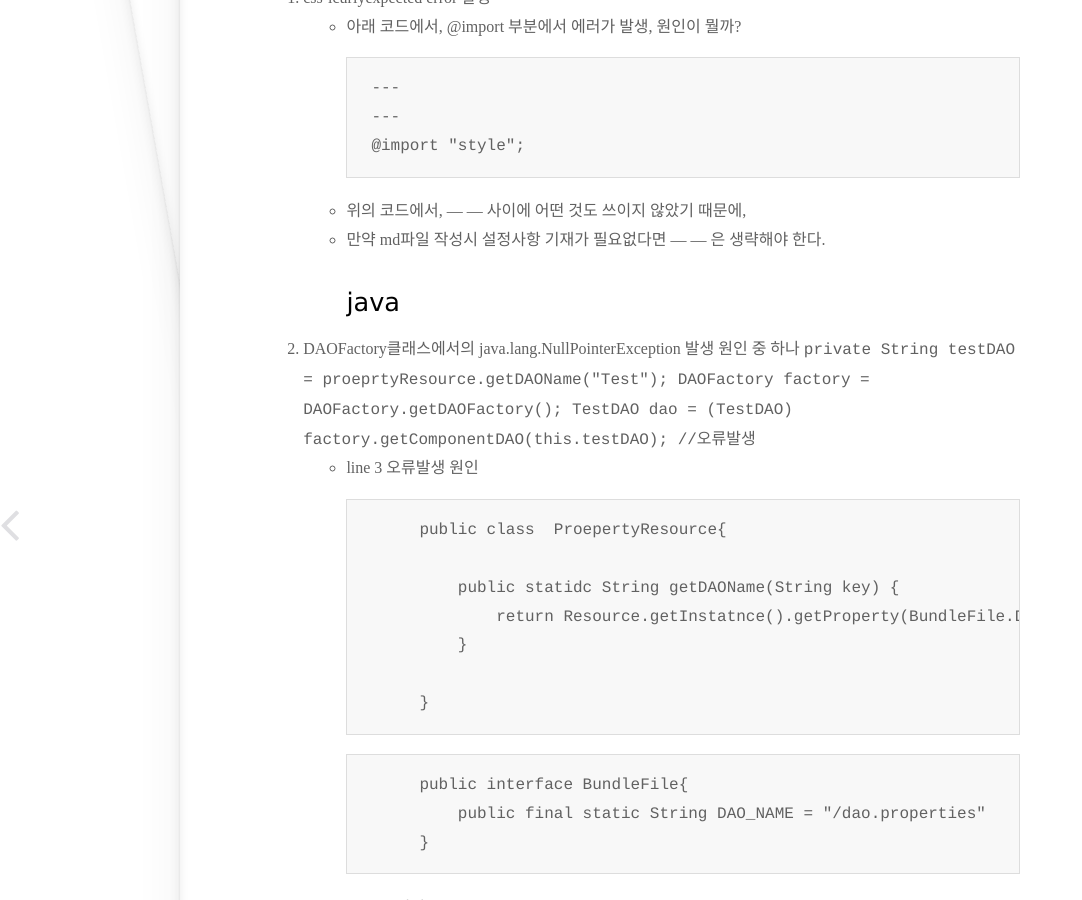
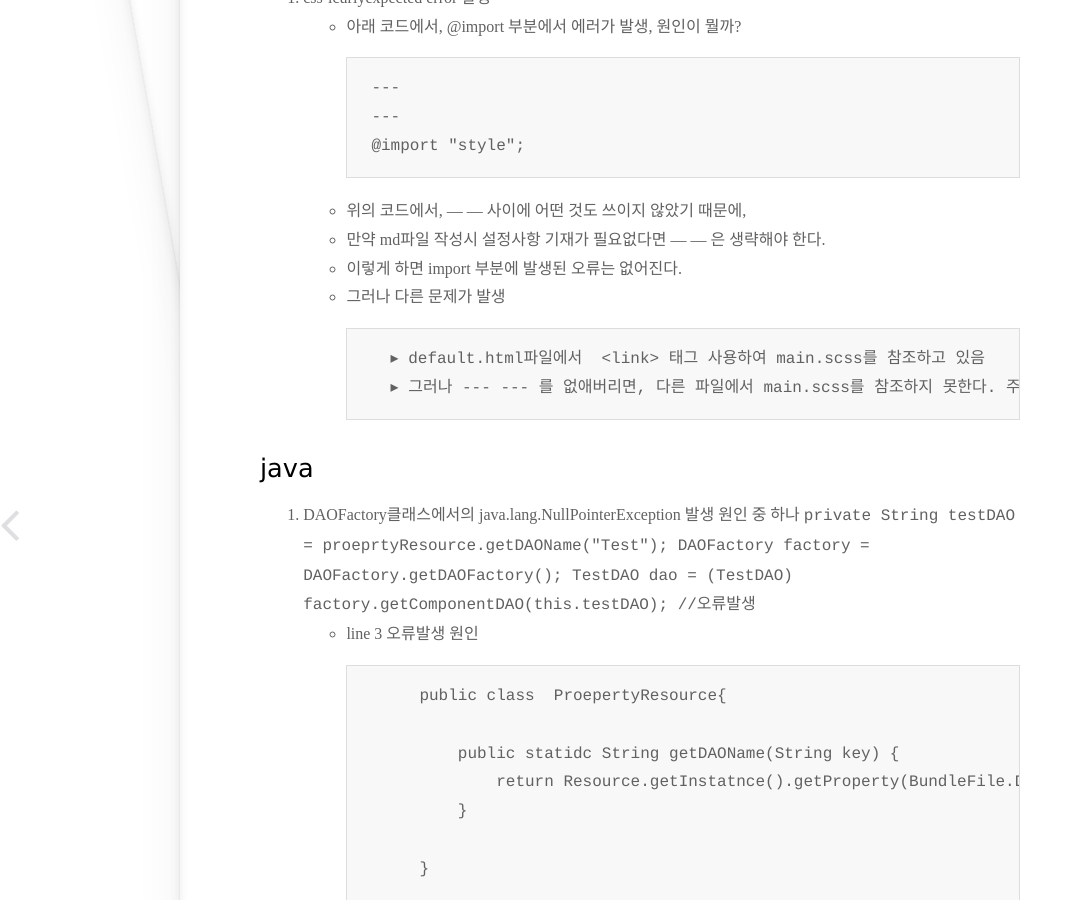
Before and after one commit to yunjj92/yunjj92.github.io, a Jekyll site: the page built from _posts/2022-10-11-workReport.md, in a window 1280 px wide and 900 px high, scrolled down 431 px. Shown: the whole window, without its empty margins (0-1082 px from the left). Built offline with Jekyll 4.4.1, drawn with Linux system fonts in a browser that asks for light colours.

Commit message:
modify 2022-10-11-workreport.md

````diff
--- a/_posts/2022-10-11-workReport.md
+++ b/_posts/2022-10-11-workReport.md
@@ -18,6 +18,13 @@
    ```
     - 위의 코드에서, --- --- 사이에 어떤 것도 쓰이지 않았기 때문에,
     - 만약 md파일 작성시 설정사항 기재가 필요없다면 --- --- 은 생략해야 한다.
+    - 이렇게 하면 import 부분에 발생된 오류는 없어진다.
+    - 그러나 다른 문제가 발생
+        ```
+        ▸ default.html파일에서  <link> 태그 사용하여 main.scss를 참조하고 있음
+        ▸ 그러나 --- --- 를 없애버리면, 다른 파일에서 main.scss를 참조하지 못한다. 주의!!
+        ```
+
 ### java
   1. DAOFactory클래스에서의 java.lang.NullPointerException 발생 원인 중 하나
     ```
````
Also changed, not shown: 1 other file.
